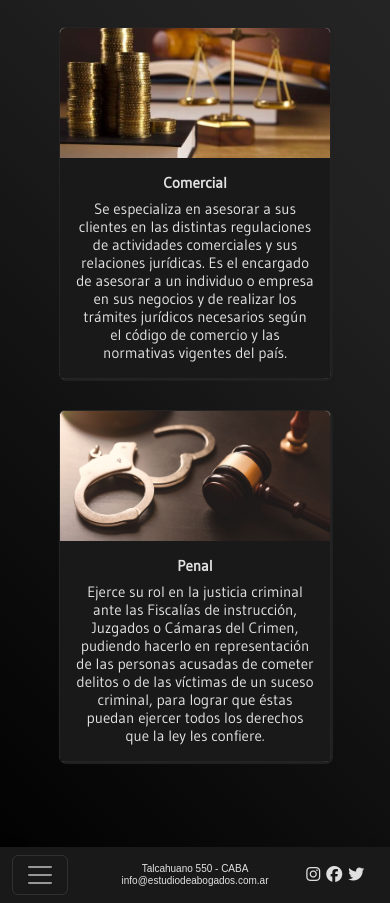
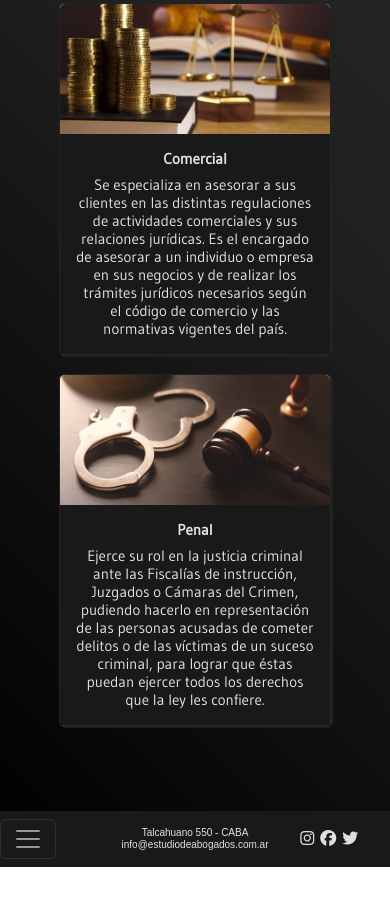
Before and after one commit to BinOver/dw47680-arturoperezsuarez, a website: page index.html in a window 390 px wide. Shown: the part 717-1620 px from the top of the page. After the commit the page ends 1584 px from the top, so only its background shows below. Drawn offline with nearby package versions, Linux system fonts and the light colour scheme; a web font is replaced by a local one.

Commit message:
cambios de margin en hero index.html

```diff
--- a/index.html
+++ b/index.html
@@ -90,7 +90,7 @@
     <main class="main" id="main">
         <section>
             <div class="container-fluid p-1 hero">
-                <div class="row hero_bg mb-5">
+                <div class="row hero_bg mb-4">
                     <div class="col-12 text-center hero__body">
                         <h1 class="hero__titulo">Estudio de abogados</h1>
                         <p>Pioneros en Argentina y con expertos en las ramas civil, penal y comercial. Brindamos
@@ -117,7 +117,7 @@
                             </div>
                         </div>
                     </div>
-                    <div class="col col-sm-6 col-md-6 col-lg-6 col-xl-4 text-center mb-3">
+                    <div class="col col-sm-6 col-md-6 col-lg-6 col-xl-4 text-center mb-1">
                         <div class="card card__width mb-15px mx-auto card__transform">
                             <img class="card-img-top" src="./assets/images/derechoComercial.webp" alt="Derecho comercial""
                                 alt="Derecho Comercial">
@@ -158,7 +158,7 @@
         <section class="footer__section">
             <div class="container-fluid">
                 <div class="row link navbar navbar-dark nav_color navbar-expand-lg shadow">
-                    <div class="col col-sm-2 col-md-4 col-lg-4 col-xl-4">
+                    <div class="col col-sm-2 col-md-4 col-lg-4 col-xl-4 m-0 p-0">
                         <button class="navbar-toggler" type="button" data-bs-toggle="offcanvas"
                             data-bs-target="#offcanvasDarkNavbar" aria-controls="offcanvasDarkNavbar">
                             <span class="navbar-toggler-icon"></span>
@@ -190,7 +190,7 @@
                         </div>
                     </div>
 
-                    <div class="col col-sm-8 col-md-4 col-lg-4 col-xl-4">
+                    <div class="col col-sm-8 col-md-4 col-lg-4 col-xl-4 m-0 p-0">
                         <div class="footer__datos">
                             <ul>
                                 <li>Talcahuano 550 - CABA</li>
@@ -199,7 +199,7 @@
                         </div>
                     </div>
 
-                    <div class="col col-sm-2 col-md-4 col-lg-4 col-xl-4 footerAlignItems">
+                    <div class="col col-sm-2 col-md-4 col-lg-4 col-xl-4 m-0 p-0 footerAlignItems">
                         <a href="" class="nav-link" target="_blank"><i class="fa-brands fa-instagram"></i></a>
                         <a href="https://www.facebook.com/profile.php?id=100086623151852" class="nav-link"
                             target="_blank"> <i class="fa-brands fa-facebook"></i></a>
```
